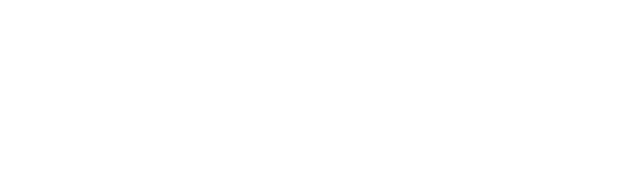
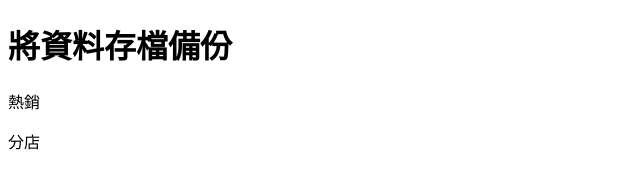
Before and after one commit to Nana88991123/20260727vanna-test, a plain HTML site: page index.html in a window 1280 px wide. Shown: the whole page, without its empty margins (0-640 px from the left). Drawn offline with Linux system fonts and the light colour scheme.

Commit message:
第二版

```diff
--- a/index.html
+++ b/index.html
@@ -8,6 +8,10 @@
 <body>
 
     <title>測試Github</title>
+    <h1>將資料存檔備份</h1>
+
+    <p>熱銷</p>
+    <P>分店</P>
 
 </body>
 </html>
```
